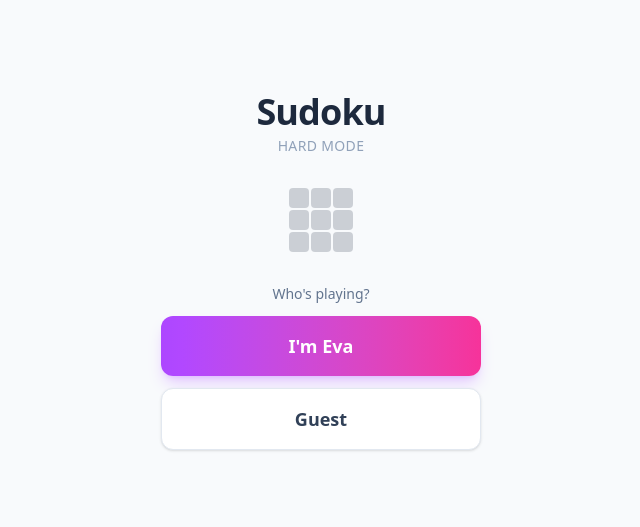
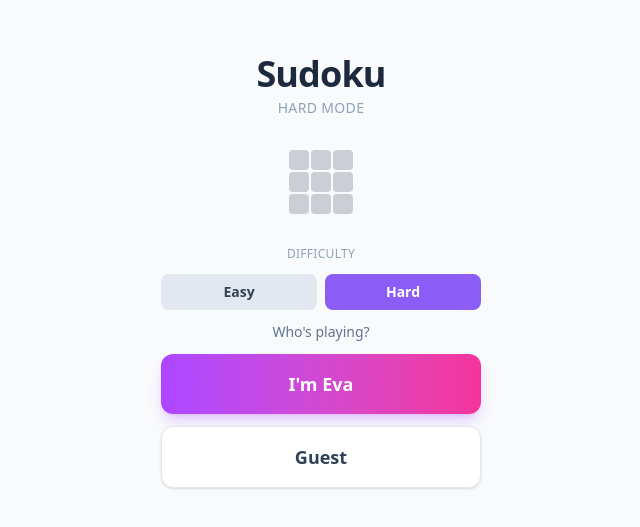
Before and after one commit to rdji20/EvaSudoku, a Next.js app: page / in a window 1280 px wide. Shown: the part 129-656 px from the top of the page, without its empty margins (319-959 px from the left). Built offline with nearby package versions, Linux system fonts and the light colour scheme.

Commit message:
Add easy difficulty

```diff
--- a/app/components/Celebration.tsx
+++ b/app/components/Celebration.tsx
@@ -1,10 +1,12 @@
 'use client';
 
 import React, { useEffect, useState } from 'react';
+import { Difficulty } from '@/lib/sudoku';
 
 interface CelebrationProps {
   elapsed: number;
   player: string;
+  difficulty: Difficulty;
   onNewGame: () => void;
 }
 
@@ -23,9 +25,11 @@ interface Particle {
   size: number;
 }
 
-export default function Celebration({ elapsed, player, onNewGame }: CelebrationProps) {
+export default function Celebration({ elapsed, player, difficulty, onNewGame }: CelebrationProps) {
   const [particles, setParticles] = useState<Particle[]>([]);
   const [visible, setVisible] = useState(false);
+  const difficultyLabel = difficulty === 'easy' ? 'Easy' : 'Hard';
+  const basePath = process.env.NEXT_PUBLIC_BASE_PATH ?? '';
 
   useEffect(() => {
     setVisible(true);
@@ -69,14 +73,14 @@ export default function Celebration({ elapsed, player, onNewGame }: CelebrationP
       {player === 'Eva' ? (
         <div className={`relative rounded-2xl shadow-2xl mx-4 max-w-xs w-full overflow-hidden
           transition-all duration-500 ${visible ? 'scale-100 translate-y-0' : 'scale-90 translate-y-4'}`}>
-          <img src="/EvaSudoku/tulip.png" alt="Tulip" className="w-full aspect-square object-contain" />
+          <img src={`${basePath}/tulip.png`} alt="Tulip" className="w-full aspect-square object-contain" />
           <div className="absolute inset-0 bg-gradient-to-t from-black/60 via-transparent to-transparent" />
           <div className="absolute bottom-0 left-0 right-0 p-6 text-center">
             <h2 className="text-xl font-bold text-white mb-1 drop-shadow-lg">
               Puzzle Complete!
             </h2>
             <p className="text-white/80 text-xs mb-1 drop-shadow">
-              Hard difficulty
+              {difficultyLabel} difficulty
             </p>
             <p className="text-2xl font-mono font-bold text-white mb-4 drop-shadow-lg">
               {formatTime(elapsed)}
@@ -102,7 +106,7 @@ export default function Celebration({ elapsed, player, onNewGame }: CelebrationP
             Puzzle Complete!
           </h2>
           <p className="text-slate-500 mb-1">
-            Hard difficulty
+            {difficultyLabel} difficulty
           </p>
           <p className="text-3xl font-mono font-bold text-blue-600 mb-6">
             {formatTime(elapsed)}
--- a/app/components/StartScreen.tsx
+++ b/app/components/StartScreen.tsx
@@ -1,11 +1,12 @@
 'use client';
 
 import React, { useState } from 'react';
+import { Difficulty } from '@/lib/sudoku';
 
 interface StartScreenProps {
   hasSavedGame: boolean;
   savedPlayer: string | null;
-  onStart: (player: string) => void;
+  onStart: (player: string, difficulty: Difficulty) => void;
   onResume: () => void;
 }
 
@@ -13,6 +14,7 @@ export default function StartScreen({ hasSavedGame, savedPlayer, onStart, onResu
   const [showPassword, setShowPassword] = useState<false | 'new' | 'resume'>(false);
   const [password, setPassword] = useState('');
   const [error, setError] = useState(false);
+  const [difficulty, setDifficulty] = useState<Difficulty>('hard');
 
   function handleEvaClick() {
     setShowPassword('new');
@@ -36,7 +38,7 @@ export default function StartScreen({ hasSavedGame, savedPlayer, onStart, onResu
       if (showPassword === 'resume') {
         onResume();
       } else {
-        onStart('Eva');
+        onStart('Eva', difficulty);
       }
     } else {
       setError(true);
@@ -49,7 +51,9 @@ export default function StartScreen({ hasSavedGame, savedPlayer, onStart, onResu
         {/* Title */}
         <div className="text-center">
           <h1 className="text-4xl font-bold text-slate-800 tracking-tight">Sudoku</h1>
-          <p className="text-sm text-slate-400 mt-1 tracking-wide uppercase">Hard mode</p>
+          <p className="text-sm text-slate-400 mt-1 tracking-wide uppercase">
+            {difficulty === 'easy' ? 'Easy mode' : 'Hard mode'}
+          </p>
         </div>
 
         {/* Mini decorative grid */}
@@ -61,6 +65,31 @@ export default function StartScreen({ hasSavedGame, savedPlayer, onStart, onResu
 
         {/* Player buttons / password prompt */}
         <div className="w-full flex flex-col gap-3">
+          <p className="text-center text-xs text-slate-400 font-medium tracking-wide uppercase">Difficulty</p>
+          <div className="grid grid-cols-2 gap-2">
+            <button
+              type="button"
+              aria-pressed={difficulty === 'easy'}
+              onClick={() => setDifficulty('easy')}
+              className="w-full py-2 rounded-lg text-sm font-semibold transition-colors focus-visible:outline-none"
+              style={difficulty === 'easy'
+                ? { backgroundColor: '#8b5cf6', color: '#ffffff' }
+                : { backgroundColor: '#e2e8f0', color: '#334155' }}
+            >
+              Easy
+            </button>
+            <button
+              type="button"
+              aria-pressed={difficulty === 'hard'}
+              onClick={() => setDifficulty('hard')}
+              className="w-full py-2 rounded-lg text-sm font-semibold transition-colors focus-visible:outline-none"
+              style={difficulty === 'hard'
+                ? { backgroundColor: '#8b5cf6', color: '#ffffff' }
+                : { backgroundColor: '#e2e8f0', color: '#334155' }}
+            >
+              Hard
+            </button>
+          </div>
           <p className="text-center text-sm text-slate-500 font-medium">Who&apos;s playing?</p>
 
           {!showPassword ? (
@@ -77,7 +106,7 @@ export default function StartScreen({ hasSavedGame, savedPlayer, onStart, onResu
               </button>
 
               <button
-                onClick={() => onStart('Guest')}
+                onClick={() => onStart('Guest', difficulty)}
                 className="w-full py-4 px-6 rounded-xl font-semibold text-lg
                   text-slate-700 bg-white border border-slate-200
                   hover:bg-slate-50 active:bg-slate-100
--- a/app/hooks/useGame.ts
+++ b/app/hooks/useGame.ts
@@ -2,9 +2,11 @@
 
 import { useState, useCallback, useEffect, useRef } from 'react';
 import {
+  Difficulty,
   GameState,
   HistoryState,
   PersistedState,
+  generateEasyPuzzle,
   getConflicts,
   isSolved,
   generateHardPuzzle,
@@ -22,6 +24,7 @@ export type Screen = 'start' | 'loading' | 'playing';
 export interface UseGameReturn {
   screen: Screen;
   player: string;
+  difficulty: Difficulty;
   gameState: GameState;
   conflicts: boolean[];
   history: HistoryState;
@@ -37,7 +40,7 @@ export interface UseGameReturn {
   newGame: () => void;
   fillSolution: () => void;
   goHome: () => void;
-  startGame: (player: string) => void;
+  startGame: (player: string, difficulty: Difficulty) => void;
   resumeGame: () => void;
 }
 
@@ -64,6 +67,7 @@ const emptyState: GameState = {
 export function useGame(): UseGameReturn {
   const [screen, setScreen] = useState<Screen>('start');
   const [player, setPlayer] = useState('');
+  const [difficulty, setDifficulty] = useState<Difficulty>('hard');
   const [gameState, setGameState] = useState<GameState>(emptyState);
   const [solution, setSolution] = useState<number[]>(new Array(81).fill(0));
   const [history, setHistory] = useState<HistoryState>(
@@ -114,12 +118,14 @@ export function useGame(): UseGameReturn {
       elapsed: gameState.elapsed,
       history,
       player,
+      difficulty,
     });
-  }, [screen, gameState.given, gameState.value, gameState.notes, gameState.elapsed, solution, history, player]);
+  }, [screen, gameState.given, gameState.value, gameState.notes, gameState.elapsed, solution, history, player, difficulty]);
 
   const loadFromSaved = useCallback((saved: PersistedState) => {
     const solved = isSolved(saved.given, saved.value);
     setPlayer(saved.player);
+    setDifficulty(saved.difficulty ?? 'hard');
     setGameState({
       given: saved.given,
       value: saved.value,
@@ -139,12 +145,14 @@ export function useGame(): UseGameReturn {
     setScreen('playing');
   }, []);
 
-  const generateNewGame = useCallback((forPlayer: string) => {
+  const generateNewGame = useCallback((forPlayer: string, forDifficulty: Difficulty) => {
     setScreen('loading');
     setPlayer(forPlayer);
+    setDifficulty(forDifficulty);
     setTimeout(() => {
-      const result = generateHardPuzzle(28, 100);
-      const final = result || generateHardPuzzle(30, 200);
+      const final = forDifficulty === 'easy'
+        ? (generateEasyPuzzle(40, 100) || generateEasyPuzzle(42, 200))
+        : (generateHardPuzzle(28, 100) || generateHardPuzzle(30, 200));
       if (final) {
         const { puzzle, solution: sol } = final;
         const emptyValue = new Array(81).fill(0);
@@ -176,9 +184,9 @@ export function useGame(): UseGameReturn {
   }, []);
 
   // Start a fresh game for a player
-  const startGame = useCallback((selectedPlayer: string) => {
+  const startGame = useCallback((selectedPlayer: string, selectedDifficulty: Difficulty) => {
     clearGame();
-    generateNewGame(selectedPlayer);
+    generateNewGame(selectedPlayer, selectedDifficulty);
   }, [generateNewGame]);
 
   // Resume an existing saved game
@@ -192,8 +200,8 @@ export function useGame(): UseGameReturn {
   // New game while already playing (keeps current player)
   const newGame = useCallback(() => {
     clearGame();
-    generateNewGame(player);
-  }, [generateNewGame, player]);
+    generateNewGame(player, difficulty);
+  }, [generateNewGame, player, difficulty]);
 
   const fillSolution = useCallback(() => {
     setGameState(prev => {
@@ -290,6 +298,7 @@ export function useGame(): UseGameReturn {
   return {
     screen,
     player,
+    difficulty,
     gameState,
     conflicts,
     history,
--- a/app/page.tsx
+++ b/app/page.tsx
@@ -13,6 +13,7 @@ export default function Home() {
   const {
     screen,
     player,
+    difficulty,
     gameState,
     conflicts,
     history,
@@ -31,6 +32,7 @@ export default function Home() {
     startGame,
     resumeGame,
   } = useGame();
+  const difficultyLabel = difficulty === 'easy' ? 'Easy' : 'Hard';
 
   // Keyboard input (only when playing)
   const handleKeyDown = useCallback((e: KeyboardEvent) => {
@@ -132,7 +134,7 @@ export default function Home() {
         </button>
         <h1 className="text-2xl font-bold text-slate-800 tracking-tight">Sudoku</h1>
         <p className="text-xs text-slate-400 mt-0.5 tracking-wide uppercase">
-          Hard &middot; {player}
+          {difficultyLabel} &middot; {player}
         </p>
       </header>
 
@@ -216,7 +218,12 @@ export default function Home() {
       )}
 
       {gameState.solved && (
-        <Celebration elapsed={gameState.elapsed} player={player} onNewGame={newGame} />
+        <Celebration
+          elapsed={gameState.elapsed}
+          player={player}
+          difficulty={difficulty}
+          onNewGame={newGame}
+        />
       )}
     </div>
   );
--- a/lib/sudoku/types.ts
+++ b/lib/sudoku/types.ts
@@ -3,6 +3,7 @@
 export type Grid = number[]; // length 81, 0 = empty, 1-9 = filled
 
 export type Notes = number[]; // length 81, bitmask of candidates (bits 1..9)
+export type Difficulty = 'easy' | 'hard';
 
 export interface GameState {
   given: number[];    // immutable clues (0 = not a clue)
@@ -30,6 +31,7 @@ export interface PersistedState {
   elapsed: number;
   history: HistoryState;
   player: string;
+  difficulty?: Difficulty;
 }
 
 // Index helpers
--- a/next.config.ts
+++ b/next.config.ts
@@ -1,9 +1,14 @@
 import type { NextConfig } from "next";
+
+const isProd = process.env.NODE_ENV === "production";
 
 const nextConfig: NextConfig = {
   output: "export",
-  basePath: "/EvaSudoku",
-  assetPrefix: "/EvaSudoku/",
+  basePath: isProd ? "/EvaSudoku" : undefined,
+  assetPrefix: isProd ? "/EvaSudoku/" : undefined,
+  env: {
+    NEXT_PUBLIC_BASE_PATH: isProd ? "/EvaSudoku" : "",
+  },
 };
 
 export default nextConfig;
```
Also changed, not shown: lib/sudoku/generator.ts (+24 -5 lines), 2 other files (tests, documents, lock files or other folders).
